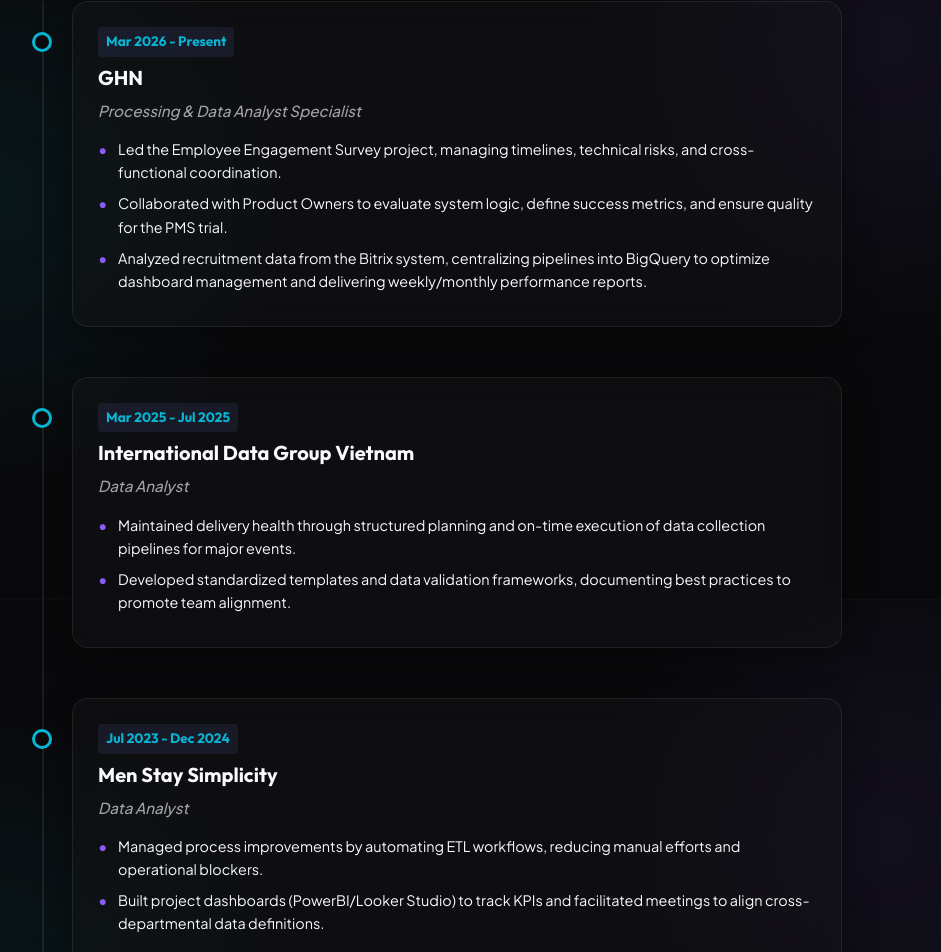
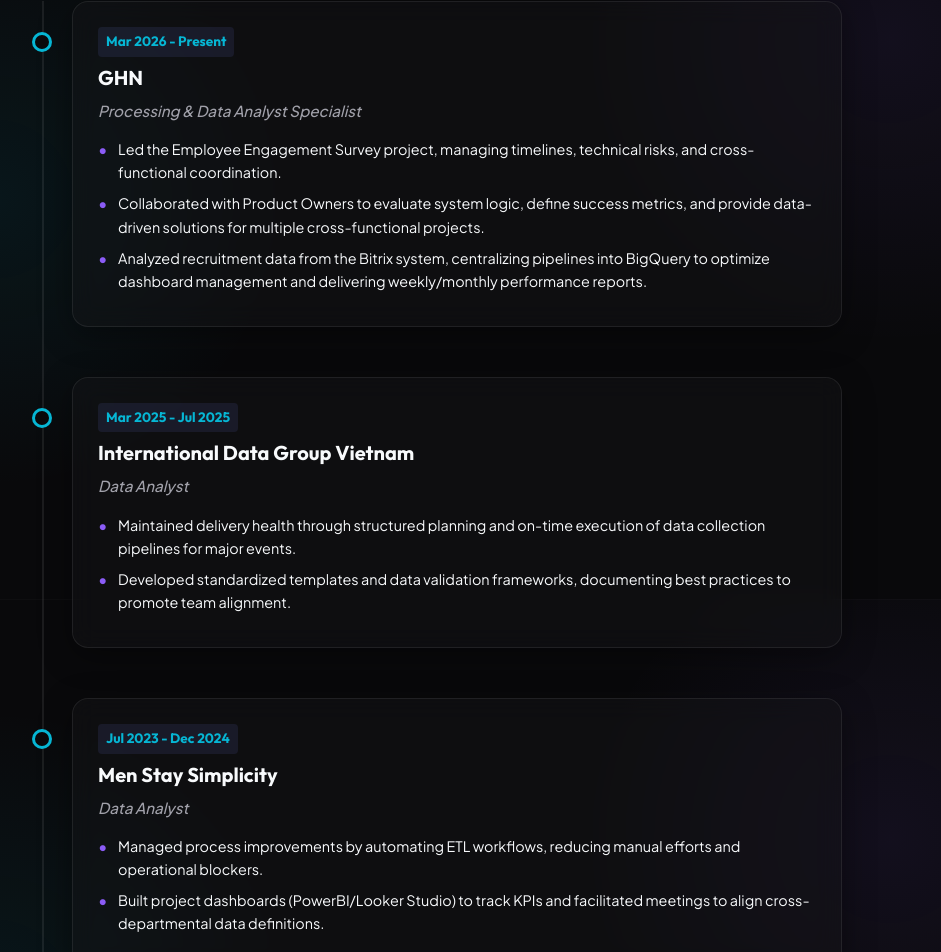
Before and after one commit to CterLQP/LQP-Portfolio-Web, a Next.js app: page / in a window 1280 px wide. Shown: the part 1801-2753 px from the top of the page, without its empty margins (198-1139 px from the left). Built offline with nearby package versions, Linux system fonts and the light colour scheme.

Commit message:
Generalize PMS project collaboration

```diff
--- a/src/data/translations.js
+++ b/src/data/translations.js
@@ -44,7 +44,7 @@
       exp_ghn_company: "GHN",
       exp_ghn_position: "Processing & Data Analyst Specialist",
       exp_ghn_desc1: "Led the Employee Engagement Survey project, managing timelines, technical risks, and cross-functional coordination.",
-      exp_ghn_desc2: "Collaborated with Product Owners to evaluate system logic, define success metrics, and ensure quality for the PMS trial.",
+      exp_ghn_desc2: "Collaborated with Product Owners to evaluate system logic, define success metrics, and provide data-driven solutions for multiple cross-functional projects.",
       exp_ghn_desc3: "Analyzed recruitment data from the Bitrix system, centralizing pipelines into BigQuery to optimize dashboard management and delivering weekly/monthly performance reports.",
 
       project_ghn_title: "[Python] HR & Ops Analytics Dashboard",
@@ -185,7 +185,7 @@
       exp_ghn_company: "GHN",
       exp_ghn_position: "Chuyên viên Phân tích Quy trình và Dữ liệu",
       exp_ghn_desc1: "Dẫn dắt dự án Khảo sát mức độ Gắn kết của Nhân viên, quản lý tiến độ, rủi ro kỹ thuật và phối hợp liên phòng ban.",
-      exp_ghn_desc2: "Hợp tác với các Product Owner để đánh giá logic hệ thống, xác định tiêu chí thành công và đảm bảo chất lượng cho bản thử nghiệm Hệ thống Quản lý Hiệu suất (PMS).",
+      exp_ghn_desc2: "Hợp tác với các Product Owner để đánh giá logic hệ thống, xác định tiêu chí thành công và đưa ra giải pháp dữ liệu cho nhiều dự án đa chức năng khác nhau.",
       exp_ghn_desc3: "Phân tích dữ liệu tuyển dụng từ hệ thống Bitrix, chuyển đổi luồng dữ liệu sang BigQuery để quản lý và tối ưu hóa dashboard, đồng thời báo cáo hiệu suất theo tuần và tháng.",
 
       project_ghn_title: "[Python] Bảng điều khiển Phân tích Nhân sự & Vận hành",
@@ -296,7 +296,7 @@
 Experience:
 1. GHN - Processing & Data Analyst Specialist (Mar 2026 - Present)
    - Led the Employee Engagement Survey project, managed timelines and technical risks.
-   - Collaborated with Product Owners to evaluate system logic and ensure quality for the PMS trial.
+   - Collaborated with Product Owners to evaluate system logic, define success metrics, and provide data-driven solutions for multiple cross-functional projects.
    - Analyzed recruitment data from the Bitrix system, centralizing pipelines into BigQuery to optimize dashboard management and delivering weekly/monthly performance reports.
 
 2. International Data Group Vietnam - Data Analyst (Mar 2025 - Jul 2025)
```
